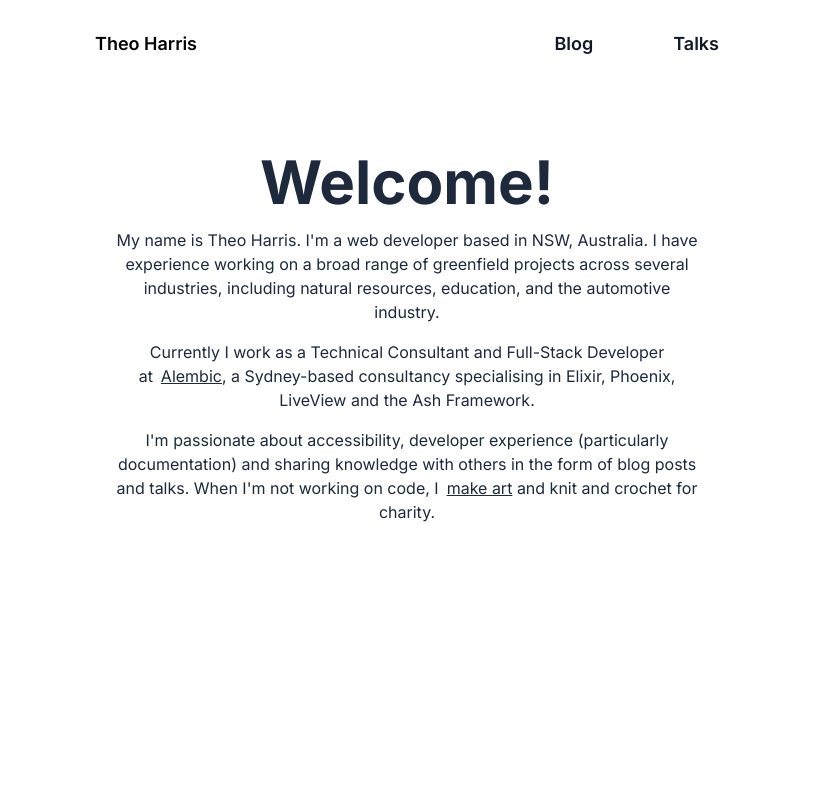
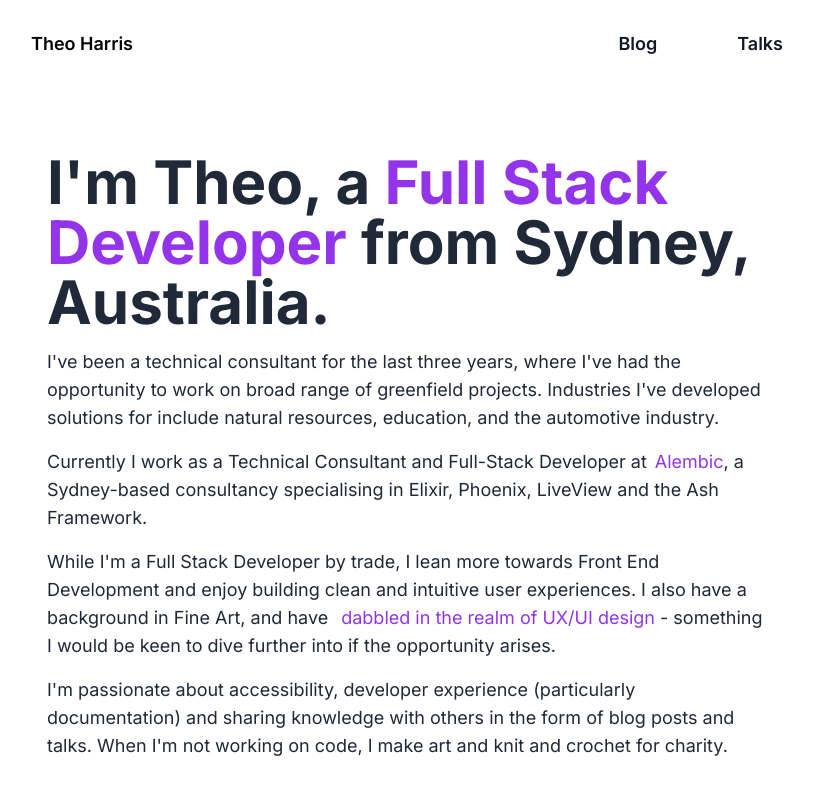
Before and after one commit to Theosaurus-Rex/dev-portfolio-2023, a Next.js app: page / in a window 1280 px wide. Shown: the top 800 px of the page, without its empty margins (233-1046 px from the left). Built offline with nearby package versions, Linux system fonts and the light colour scheme.

Commit message:
refactor: Improve landing page copy and layout, add disclaimer to footer

```diff
--- a/components/PageFooter.tsx
+++ b/components/PageFooter.tsx
@@ -1,8 +1,9 @@
 const PageFooter = () => {
   return (
     <footer>
-      <div className="border-t border-slate-500 mt-6 py-6 text-center text-slate-600">
-        <p>Developed with ❤️ by Theo Harris</p>
+      <div className="border-t border-gray-500 mt-6 py-6 text-center text-gray-600">
+        <p>Developed with 💜 by Theo Harris</p>
+        <p>This site is a work in progress - please bear with me :)</p>
       </div>
     </footer>
   );
--- a/src/app/layout.tsx
+++ b/src/app/layout.tsx
@@ -19,7 +19,7 @@ export default function RootLayout({
   return (
     <html lang="en">
       <body className={inter.className}>
-        <div className="mx-auto max-w-3xl px-6">
+        <div className="mx-auto max-w-4xl px-6">
           <PageHeader />
           {children}
           <PageFooter />
--- a/src/app/page.tsx
+++ b/src/app/page.tsx
@@ -1,21 +1,23 @@
 import Link from "next/link";
 export default function Home() {
   return (
-    <main className="flex min-h-screen flex-col items-center p-16">
+    <main className="flex  flex-col items-center p-16">
       <div className="flex flex-col space-y-4">
-        <h1 className="text-center text-6xl font-bold text-slate-800">
-          Welcome!
+        <h1 className="text-left text-6xl font-bold text-gray-800">
+          I'm Theo, a{" "}
+          <span className="text-purple-600">Full Stack Developer</span> from
+          Sydney, Australia.
         </h1>
-        <p className="text-center text-slate-800">
-          My name is Theo Harris. I'm a web developer based in NSW, Australia. I
-          have experience working on a broad range of greenfield projects across
-          several industries, including natural resources, education, and the
-          automotive industry.
+        <p className="text-lg text-left text-gray-800">
+          I've been a technical consultant for the last three years, where I've
+          had the opportunity to work on broad range of greenfield projects.
+          Industries I've developed solutions for include natural resources,
+          education, and the automotive industry.
         </p>
-        <p className="text-center text-slate-800">
+        <p className="text-lg text-left text-gray-800">
           Currently I work as a Technical Consultant and Full-Stack Developer at
           <Link
-            className="ml-2 underline"
+            className="ml-2 text-purple-600"
             href="https://alembic.com.au/"
             target="_blank"
           >
@@ -24,18 +26,25 @@ export default function Home() {
           , a Sydney-based consultancy specialising in Elixir, Phoenix, LiveView
           and the Ash Framework.
         </p>
-        <p className="text-center text-slate-800">
+        <p className="text-lg text-left text-gray-800">
+          While I'm a Full Stack Developer by trade, I lean more towards Front
+          End Development and enjoy building clean and intuitive user
+          experiences. I also have a background in Fine Art, and have{" "}
+          <Link
+            className="ml-2 text-purple-600"
+            href="https://dribbble.com/Theosaurus-Rex"
+            target="_blank"
+          >
+            dabbled in the realm of UX/UI design
+          </Link>{" "}
+          - something I would be keen to dive further into if the opportunity
+          arises.
+        </p>
+        <p className="text-lg text-left text-gray-800">
           I'm passionate about accessibility, developer experience (particularly
           documentation) and sharing knowledge with others in the form of blog
-          posts and talks. When I'm not working on code, I
-          <Link
-            className="ml-2  underline"
-            href="https://www.instagram.com/theosaurus_art/?hl=en"
-            target="_blank"
-          >
-            make art
-          </Link>{" "}
-          and knit and crochet for charity.
+          posts and talks. When I'm not working on code, I make art and knit and
+          crochet for charity.
         </p>
       </div>
     </main>
```
Also changed, not shown: components/PageHeader.tsx (+0 -37 lines).
